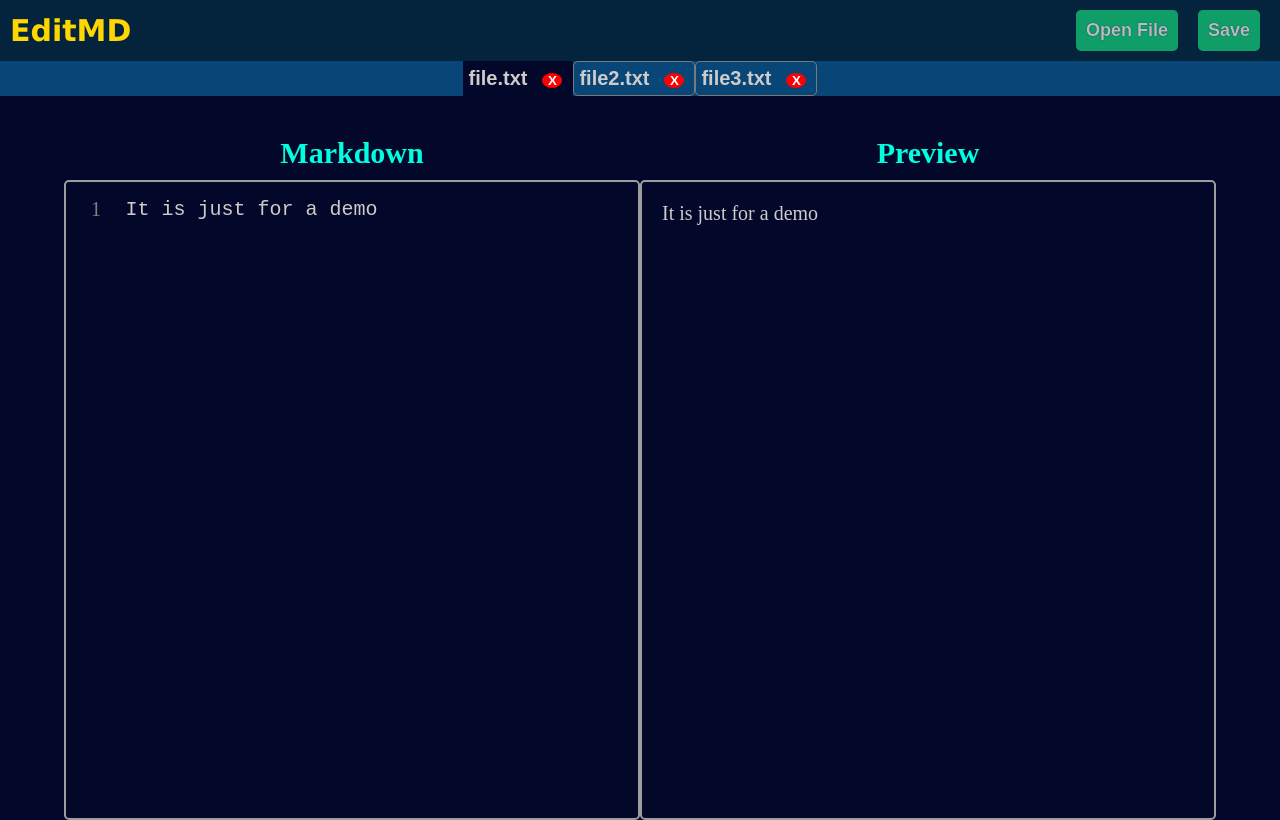
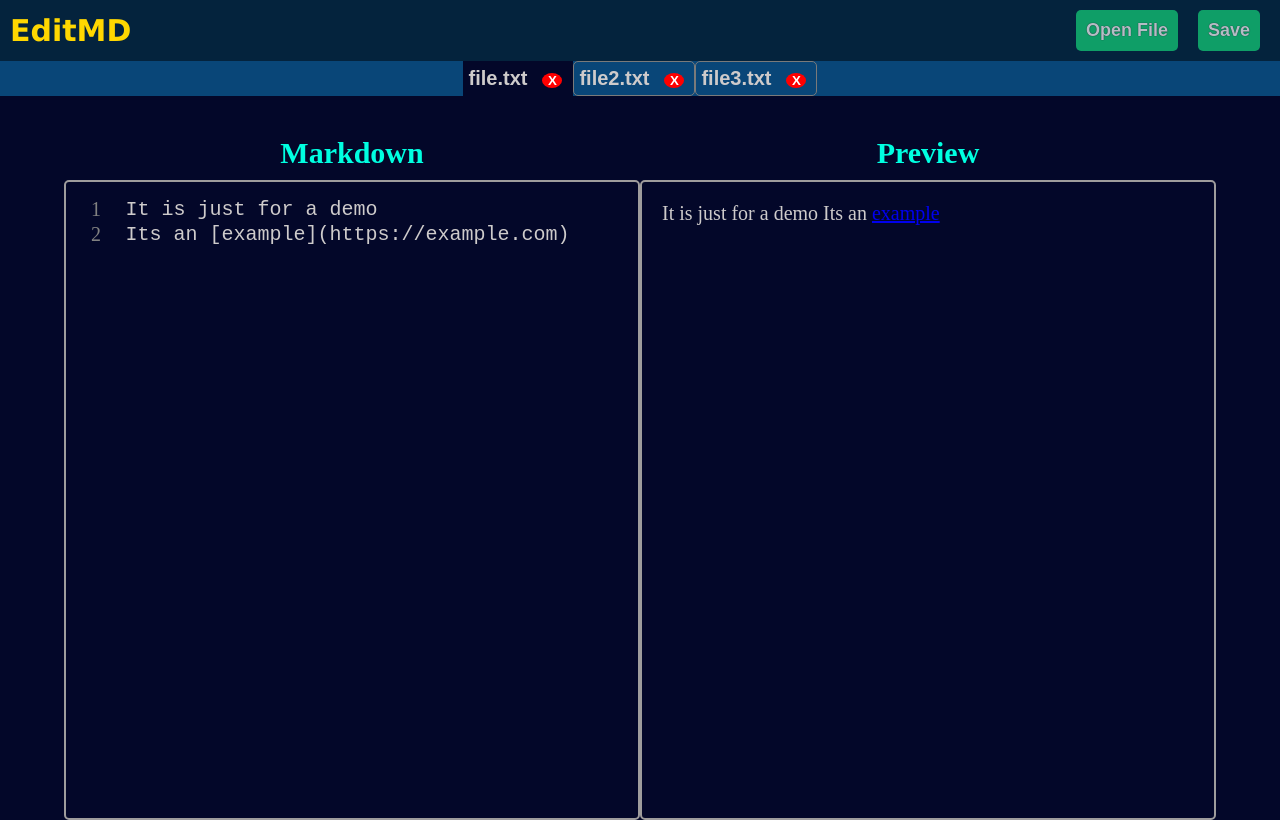
Before and after one commit to KRShanto/EditMD, a React (Vite) app: page / in a window 1280 px wide. Both pictures are taken after a click on the button "file.txt". Built offline with nearby package versions, Linux system fonts and the light colour scheme.

Commit message:
use `target="_blank"` for rendered html (result html)

```diff
--- a/src-tauri/tauri.conf.json
+++ b/src-tauri/tauri.conf.json
@@ -21,6 +21,9 @@
                 "readDir": true,
                 "readFile": true,
                 "writeFile": true
+            },
+            "shell": {
+                "open": true
             }
         },
         "bundle": {
--- a/src/App.tsx
+++ b/src/App.tsx
@@ -58,7 +58,8 @@ function App() {
     const [files, setFiles] = useState<MdFile[]>([
         {
             path: "/demo/file.txt",
-            content: "It is just for a demo",
+            content:
+                "It is just for a demo\nIts an [example](https://example.com)",
             name: "file.txt",
             hasUnsavedChanges: false,
         },
--- a/src/components/Result.tsx
+++ b/src/components/Result.tsx
@@ -17,7 +17,16 @@ export default function Result() {
                 <div className="header">Preview</div>
                 <div className="result">
                     {selectedFile !== undefined ? (
-                        <ReactMarkdown>{selectedFile.content}</ReactMarkdown>
+                        <ReactMarkdown
+                            components={{
+                                // overwrite with target="_blank"
+                                a: ({ node, ...props }) => (
+                                    <a {...props} target="_blank" />
+                                ),
+                            }}
+                        >
+                            {selectedFile.content}
+                        </ReactMarkdown>
                     ) : (
                         <ReactMarkdown>
                             {"## Select a file to edit"}
```
Also changed, not shown: 2 other files (tests, documents, lock files or other folders).
